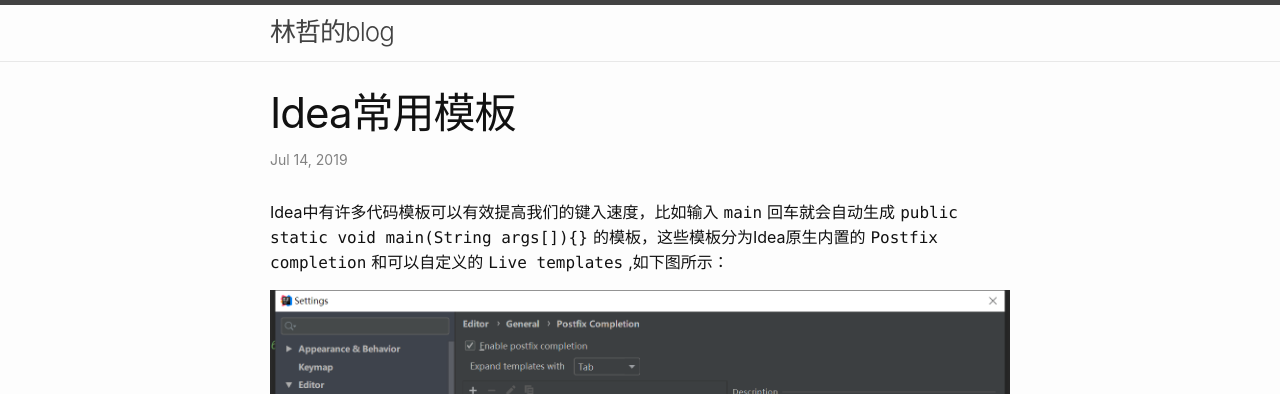
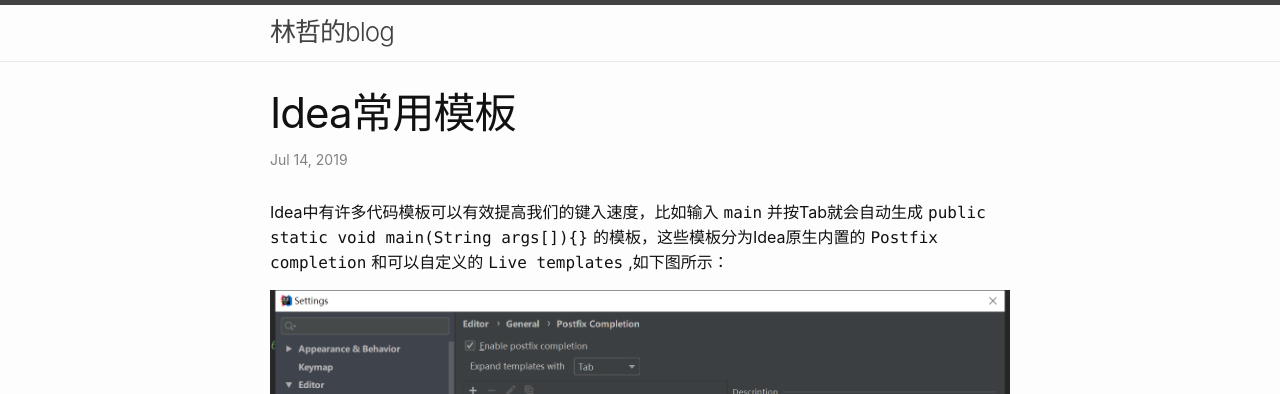
Before and after one commit to Artificial-Ridiculous/Artificial-Ridiculous.github.io, a Jekyll site: the page built from _posts/2019-07-14-Idea常用模板.markdown, in a window 1280 px wide and 900 px high. Shown: the top 394 px of the window. Built offline with Jekyll 4.4.1, drawn with Linux system fonts in a browser that asks for light colours; comment, search, counter and statistics services are not loaded.

Commit message:
Update 2019-07-14-Idea常用模板.markdown

```diff
--- a/_posts/2019-07-14-Idea常用模板.markdown
+++ b/_posts/2019-07-14-Idea常用模板.markdown
@@ -5,7 +5,7 @@ date:   2019-07-14 20:54:00 +0800
 category: java
 ---
 
-Idea中有许多代码模板可以有效提高我们的键入速度，比如输入`main`回车就会自动生成`public static void main(String args[]){}`的模板，这些模板分为Idea原生内置的`Postfix completion`和可以自定义的`Live templates`,如下图所示：
+Idea中有许多代码模板可以有效提高我们的键入速度，比如输入`main`并按Tab就会自动生成`public static void main(String args[]){}`的模板，这些模板分为Idea原生内置的`Postfix completion`和可以自定义的`Live templates`,如下图所示：
 
 ![Idea-templates](/PNG/Idea-templates.png)
 
```
